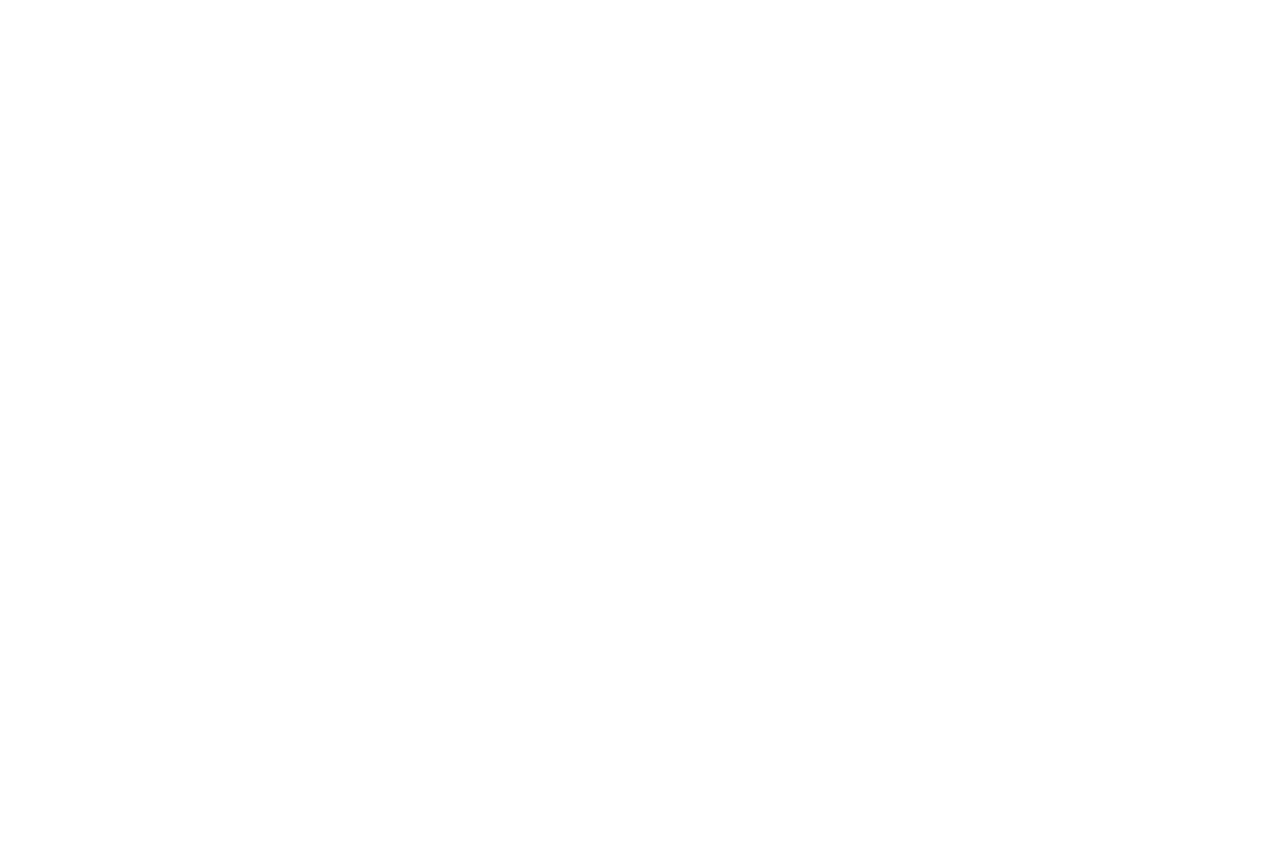
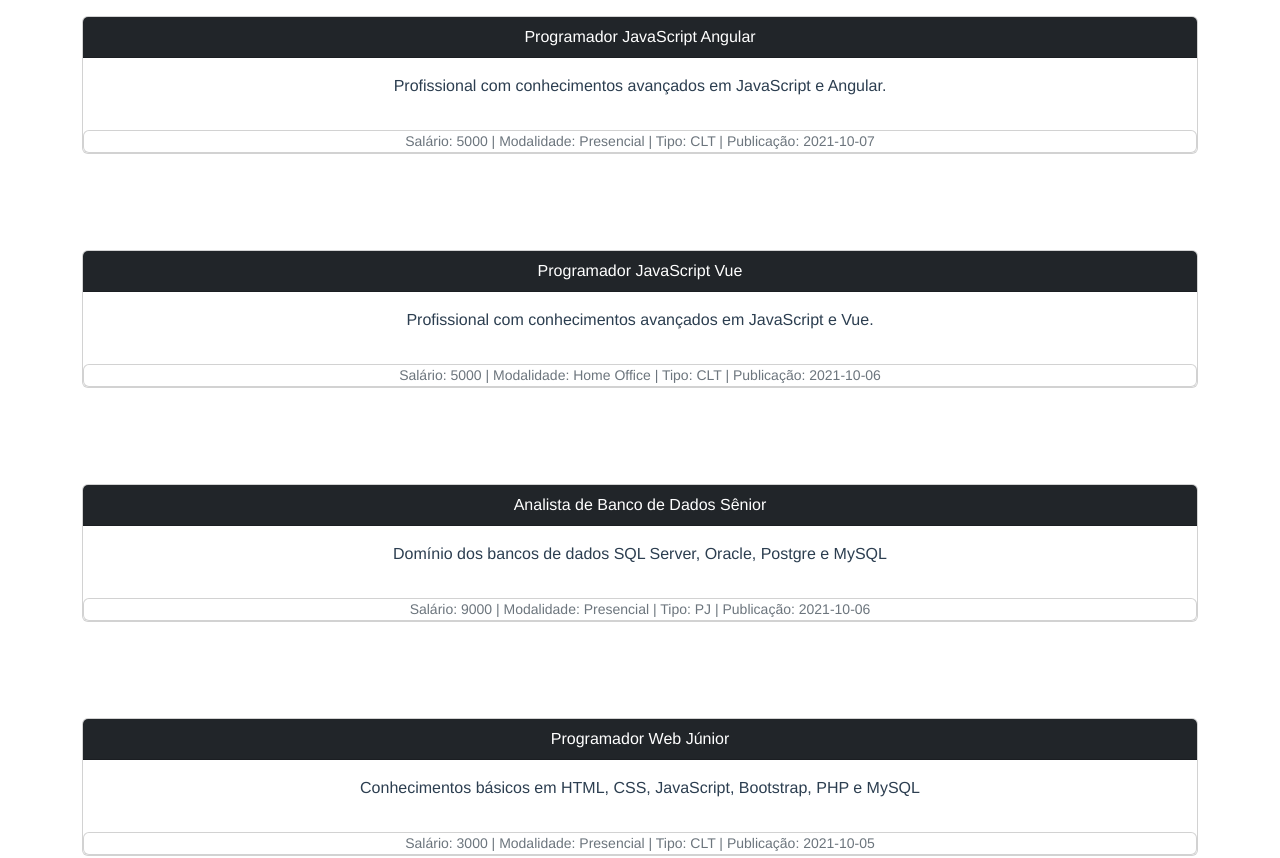
Before and after one commit to wilsonjpdev/Vagas-Front, a Vue app: page / in a window 1280 px wide. Shown: the part 780-1638 px from the top of the page. Before the commit the page ends 800 px from the top, so only its background shows below. Built offline with nearby package versions, Linux system fonts and the light colour scheme.

Commit message:
Criacao dos cards de vagas dinamicos

```diff
--- /dev/null
+++ b/src/components/comuns/VagaEmprego.vue
@@ -0,0 +1,33 @@
+<template>
+      <div class="row mt-5">
+      <div class="col">
+        <div class="card">
+          <div class="card-header bg-dark text-white">{{ titulo }}</div>
+          <div class="card-body">
+            <p>{{ descricao }}</p>
+          </div>
+          <div class="card footer">
+            <small class="text-muted">Salário: {{ salario }} | Modalidade: {{ modalidade }} | Tipo: {{ tipo }} | Publicação: {{ publicacao }}</small>
+          </div>
+        </div>
+      </div>
+    </div>
+
+</template>
+
+<script>
+export default {
+    props: [
+      'titulo',
+      'descricao',
+      'salario',
+      'modalidade',
+      'tipo',
+      'publicacao'
+    ]
+}
+</script>
+
+<style>
+
+</style>
--- a/src/components/views/HomePage.vue
+++ b/src/components/views/HomePage.vue
@@ -1,39 +1,120 @@
 <template>
   <div class="container py-4">
+    <div class="row">
+      <div class="col">
         <pesquisar-vaga />
+      </div>
+    </div>
+
+    <div class="row mt-5" v-for="(vaga, index) in vagas" :key="index">
+      <div class="col">
+        <vaga-emprego
+          :titulo="vaga.titulo"
+          :descricao="vaga.descricao"
+          :salario="vaga.salario"
+          :modalidade="vaga.modalidade"
+          :tipo="vaga.tipo"
+          :publicacao="vaga.publicacao" />
+      </div>
+    </div>
+
     <div class="row mt-5">
       <div class="col-4">
-        <indicador-vaga titulo="Vagas abertas" indicador="25" bg="bg-dark" color="text-white" />
+        <indicador-vaga
+          titulo="Vagas abertas"
+          indicador="25"
+          bg="bg-dark"
+          color="text-white"
+        />
       </div>
       <div class="col-4">
-        <indicador-vaga titulo="Profissionais cadastrados" indicador="125" bg="bg-dark" color="text-white" />
+        <indicador-vaga
+          titulo="Profissionais cadastrados"
+          indicador="125"
+          bg="bg-dark"
+          color="text-white"
+        />
       </div>
       <div class="col-4">
-        <indicador-vaga titulo="Visitantes online" :indicador="usuariosOnline" bg="bg-light" color="text-dark" />
+        <indicador-vaga
+          titulo="Visitantes online"
+          :indicador="usuariosOnline"
+          bg="bg-light"
+          color="text-dark"
+        />
       </div>
     </div>
   </div>
 </template>
 
 <script>
-  import PesquisarVaga from '@/components/comuns/PesquisarVaga.vue';
-  import IndicadorVaga from '@/components/comuns/IndicadorVaga.vue';
+import PesquisarVaga from "@/components/comuns/PesquisarVaga.vue";
+import IndicadorVaga from "@/components/comuns/IndicadorVaga.vue";
+import VagaEmprego from "@/components/comuns/VagaEmprego.vue";
 
 export default {
   components: {
     PesquisarVaga,
-        IndicadorVaga
+    IndicadorVaga,
+    VagaEmprego,
   },
   data: () => ({
-        usuariosOnline: 0
+    usuariosOnline: 0,
+    vagas: [
+      {
+        titulo: "Analista Programador PHP Pleno",
+        descricao:
+          "Profissional com conhecimentos em PHP, Laravel e MySQL. Necessário 3 anos de experiências. Atuará na manutenção de sistemas legados da empresa.",
+        salario: 6000,
+        modalidade: "Home Office",
+        tipo: "PJ",
+        publicacao: "2021-10-10",
+      },
+      {
+        titulo: "Programador JavaScript Angular",
+        descricao:
+          "Profissional com conhecimentos avançados em JavaScript e Angular.",
+        salario: 5000,
+        modalidade: "Presencial",
+        tipo: "CLT",
+        publicacao: "2021-10-07",
+      },
+      {
+        titulo: "Programador JavaScript Vue",
+        descricao:
+          "Profissional com conhecimentos avançados em JavaScript e Vue.",
+        salario: 5000,
+        modalidade: "Home Office",
+        tipo: "CLT",
+        publicacao: "2021-10-06",
+      },
+      {
+        titulo: "Analista de Banco de Dados Sênior",
+        descricao:
+          "Domí­nio dos bancos de dados SQL Server, Oracle, Postgre e MySQL",
+        salario: 9000,
+        modalidade: "Presencial",
+        tipo: "PJ",
+        publicacao: "2021-10-06",
+      },
+      {
+        titulo: "Programador Web Júnior",
+        descricao:
+          "Conhecimentos básicos em HTML, CSS, JavaScript, Bootstrap, PHP e MySQL",
+        salario: 3000,
+        modalidade: "Presencial",
+        tipo: "CLT",
+        publicacao: "2021-10-05",
+      },
+    ],
   }),
   methods: {
     getUsuariosOnline() {
-          this.usuariosOnline = Math.floor(Math.random() * 101)
-        }
+      this.usuariosOnline = Math.floor(Math.random() * 101);
+    },
   },
   created() {
-        setInterval(this.getUsuariosOnline, 1000)
-      }
-    }
+    setInterval(this.getUsuariosOnline, 1000);
+  },
+};
 </script>
```
Lines whose indentation alone changed are shown as unchanged.
